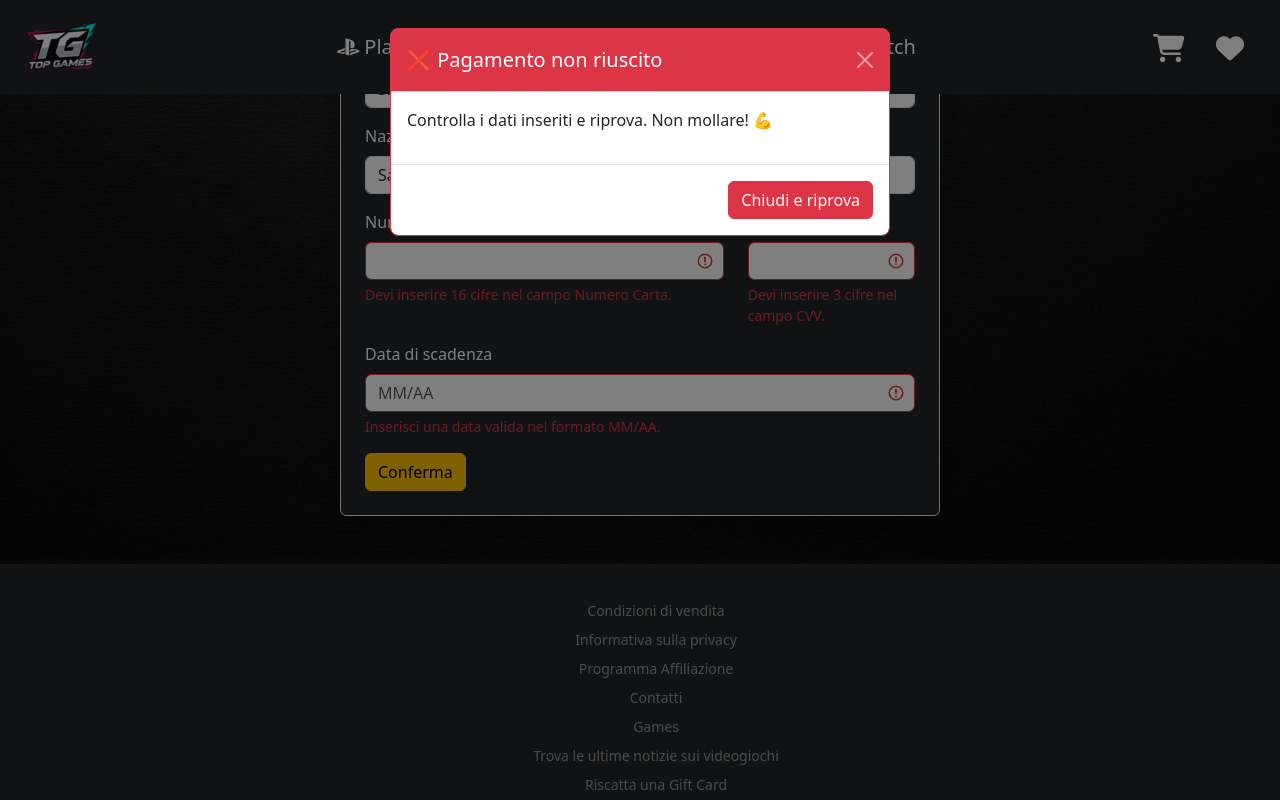
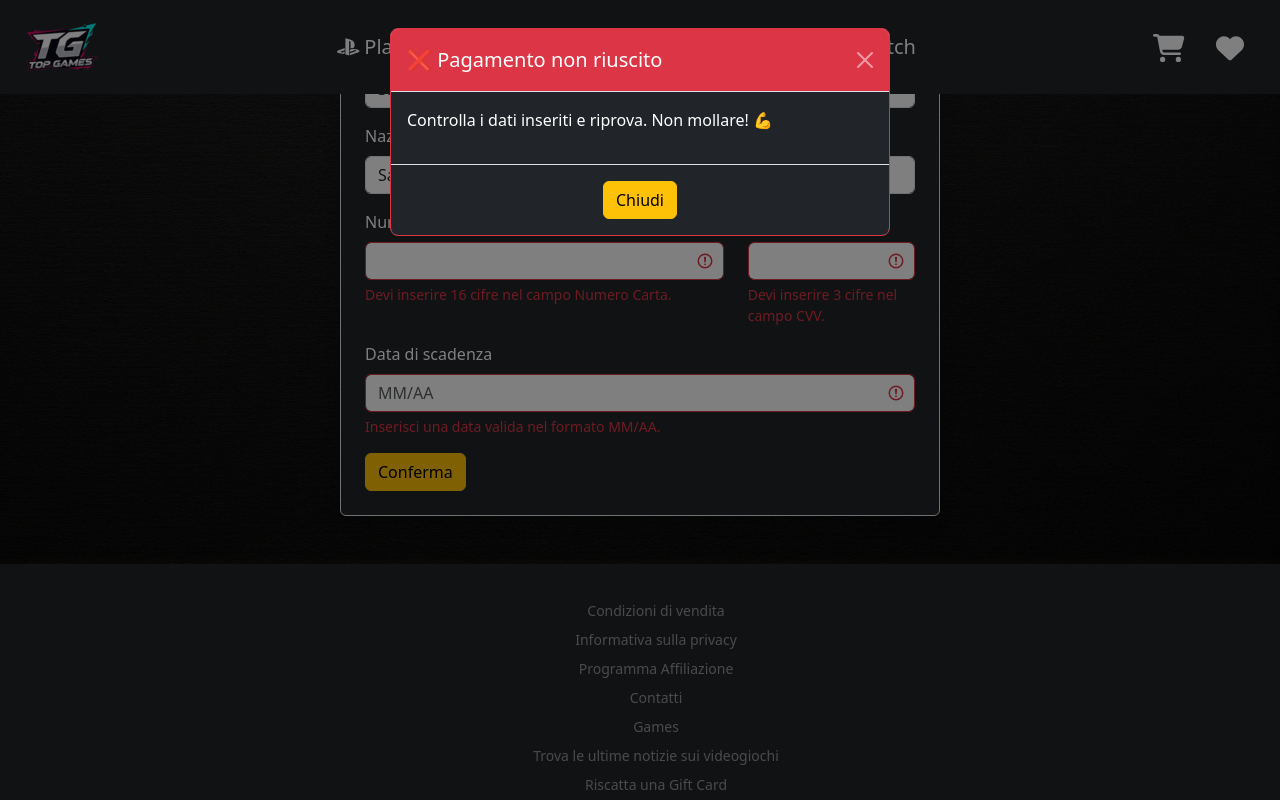
Before and after one commit to lorenzosalti/top-games-react, a React (Vite) app: page /checkout in a window 1280 px wide. Both pictures are taken after typing "Sample", "Sample", "Sample", "Sample", "Sample", "Sample" into the empty fields and a click on the button "Conferma". Shown: the part 1315-2115 px from the top of the page. Built offline with nearby package versions, Linux system fonts and the light colour scheme.

Commit message:
feat: fix layout checkout page

```diff
--- a/src/pages/CheckOutPage.jsx
+++ b/src/pages/CheckOutPage.jsx
@@ -348,12 +348,12 @@ function Checkout() {
                                 <button type="button" className="btn-close btn-close-white" data-bs-dismiss="modal" aria-label="Close"></button>
                             </div>
 
-                            <div className="modal-body">
-                                <p>Grazie per il tuo acquisto! Il tuo videogame preferito ti aspetta 🎉</p>
+                            <div className="modal-body  bg-dark text-white">
+                                <p>Grazie per il tuo acquisto! Il tuo ordine ti aspetta 🎉</p>
                             </div>
 
-                            <div className="modal-footer">
-                                <button type="button" className="btn btn-success" data-bs-dismiss="modal">Grazie!!</button>
+                            <div className="modal-footer bg-dark d-flex justify-content-center">
+                                <button type="button" className="btn btn-warning" data-bs-dismiss="modal">Grazie!</button>
                             </div>
 
                         </div>
@@ -367,12 +367,12 @@ function Checkout() {
                                 <button type="button" className="btn-close btn-close-white" data-bs-dismiss="modal" aria-label="Close"></button>
                             </div>
 
-                            <div className="modal-body">
+                            <div className="modal-body bg-dark text-white">
                                 <p>Controlla i dati inseriti e riprova. Non mollare! 💪</p>
                             </div>
 
-                            <div className="modal-footer">
-                                <button type="button" className="btn btn-danger" data-bs-dismiss="modal">Chiudi e riprova</button>
+                            <div className="modal-footer bg-dark d-flex justify-content-center">
+                                <button type="button" className="btn btn-warning" data-bs-dismiss="modal">Chiudi</button>
                             </div>
 
                         </div>
@@ -384,7 +384,6 @@ function Checkout() {
                 <div className="modal-dialog">
                     {netDiscount ? (
                         <div className="modal-content border border-success">
-
                             <div className="modal-header bg-success text-white">
                                 <h1 className="modal-title fs-5" id="exampleModalLabel">
                                     ✅ Codice sconto applicato!
@@ -392,14 +391,12 @@ function Checkout() {
                                 <button type="button" className="btn-close btn-close-white" data-bs-dismiss="modal" aria-label="Close"></button>
                             </div>
 
-                            <div className="modal-footer">
-                                <button type="button" className="btn btn-success" data-bs-dismiss="modal">Grazie!!</button>
+                            <div className="modal-footer bg-dark d-flex justify-content-center">
+                                <button type="button" className="btn btn-warning" data-bs-dismiss="modal">Grazie!</button>
                             </div>
-
                         </div>
                     ) : (
                         <div className="modal-content border border-danger">
-
                             <div className="modal-header bg-danger text-white">
                                 <h1 className="modal-title fs-5" id="exampleModalLabel">
                                     ❌ Codice sconto non valido
@@ -407,15 +404,14 @@ function Checkout() {
                                 <button type="button" className="btn-close btn-close-white" data-bs-dismiss="modal" aria-label="Close"></button>
                             </div>
 
-                            <div className="modal-footer">
-                                <button type="button" className="btn btn-danger" data-bs-dismiss="modal">Chiudi e riprova</button>
+                            <div className="modal-footer bg-dark d-flex justify-content-center">
+                                <button type="button" className="btn btn-warning" data-bs-dismiss="modal">Chiudi</button>
                             </div>
-
                         </div>
                     )}
 
                 </div>
-            </div>
+            </div >
 
         </>
     );
```
